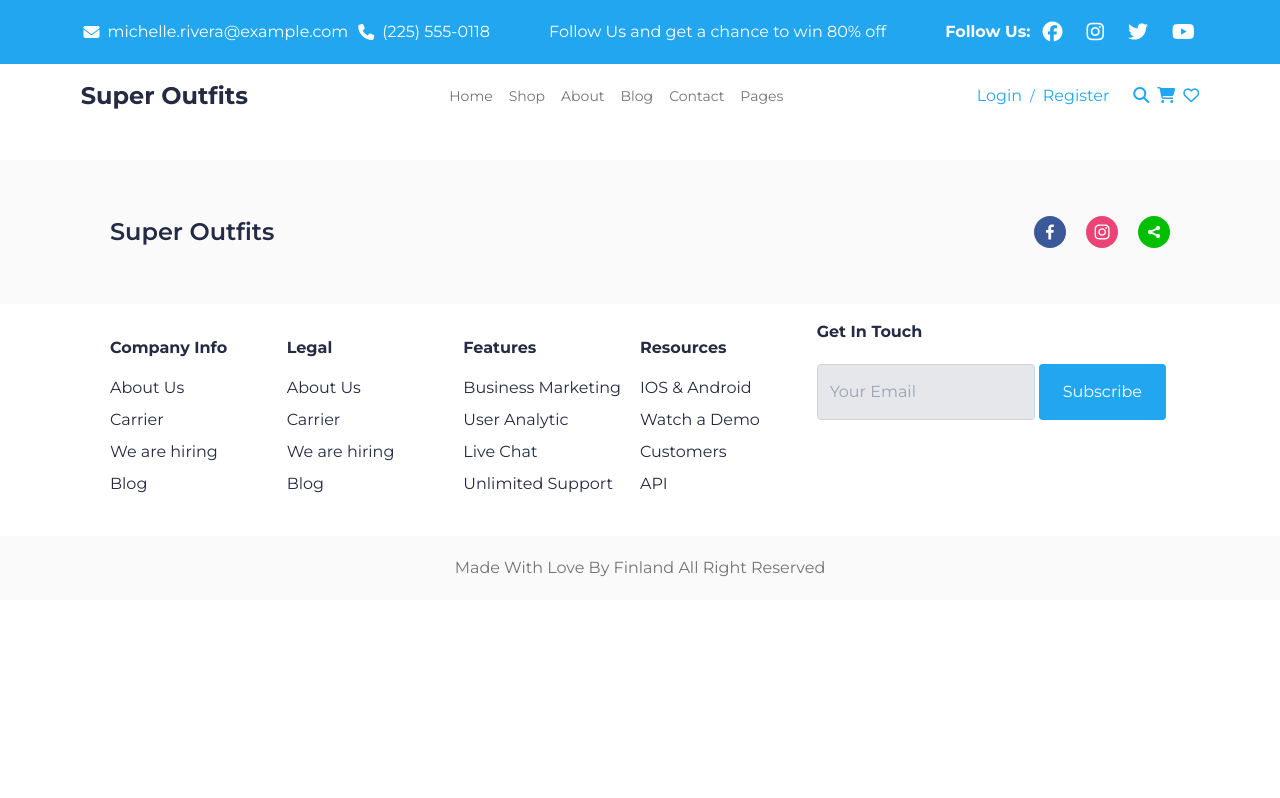
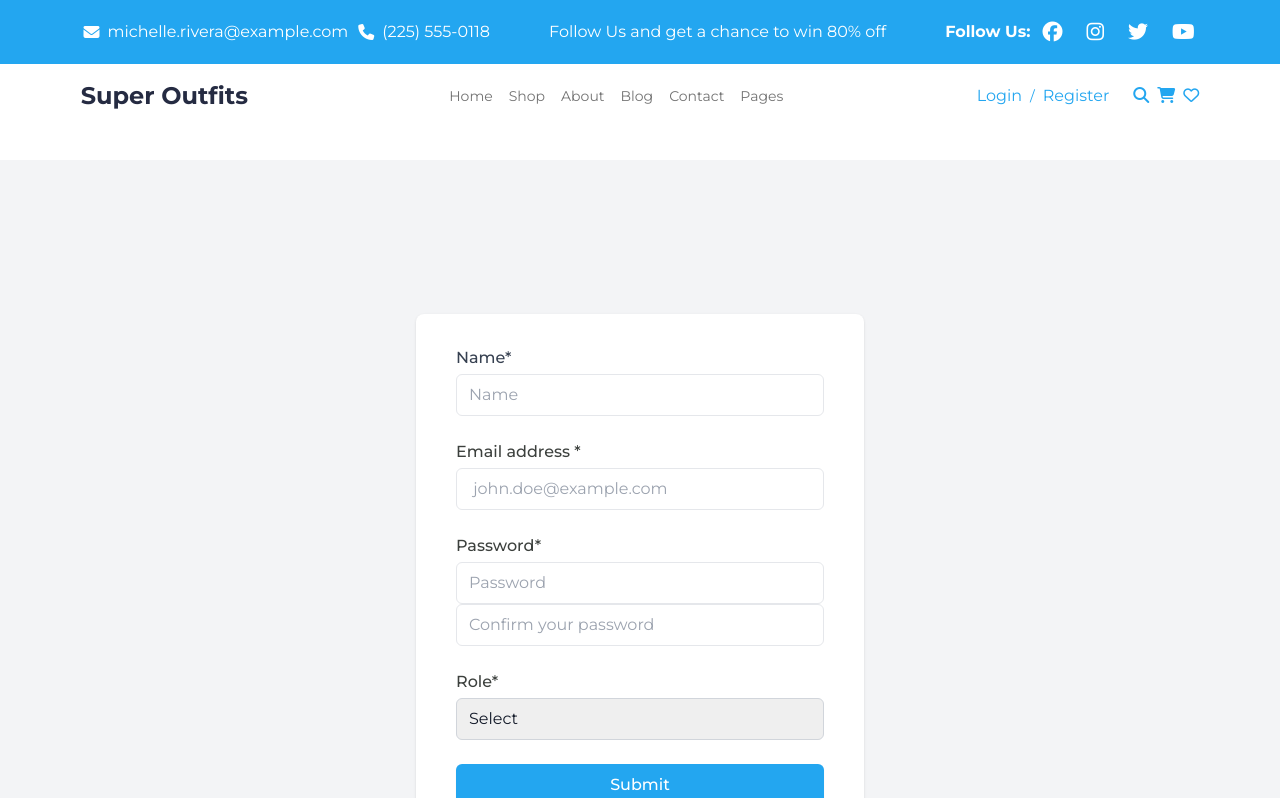
Before and after one commit to yagmurrb/ecommerce, a React (Vite) app: page /register in a window 1280 px wide. Shown: the top 798 px of the page. Built offline with nearby package versions, Linux system fonts and the light colour scheme.

Commit message:
signup page in progress

```diff
--- a/src/layouts/PageContent.jsx
+++ b/src/layouts/PageContent.jsx
@@ -30,7 +30,7 @@ function PageContent() {
         <Route path="/about">
           <AboutUs />
         </Route>
-        <Route path="/signup">
+        <Route path="/register">
           <SignUp />
         </Route>
       </Switch>
--- a/src/pages/SignUp.jsx
+++ b/src/pages/SignUp.jsx
@@ -1,42 +1,45 @@
-import React from "react";
+import React, { useState } from "react";
 import { useForm } from "react-hook-form";
 
-export default function SignUp() {
+export default function App() {
   const {
     register,
     handleSubmit,
+    watch,
     reset,
     formState: { errors },
   } = useForm();
+
+  const [showStoreDetails, setShowStoreDetails] = useState(false); // Rol seçimine bağlı olarak "Store Details" bölümünün gösterilip gizlenmesi için state
+
   const onSubmit = (data) => {
     console.log(data);
     reset();
   };
-  console.log(errors);
 
   return (
-    <div className="min-h-screen bg-gray-100  flex-col justify-center py-12 sm:px-6 lg:px-8">
+    <div className="min-h-screen bg-gray-100  flex flex-col justify-center py-12 sm:px-6 lg:px-8">
       <div className="mt-8 sm:mx-auto sm:w-full sm:max-w-md">
         <div className="bg-white py-8 px-4 shadow sm:rounded-lg sm:px-10">
           <form onSubmit={handleSubmit(onSubmit)} className="space-y-6">
             <div>
               <label
                 htmlFor="name"
-                className="block text-sm font-medium text-gray-700"
+                className="block text-sm font-medium text-gray-700 "
               >
                 Name*
               </label>
 
-              <div className="mt-1">
+              <div className="mt-1 ">
                 <input
                   type="text"
                   id="name"
                   {...register("Name", { required: true, max: 50, min: 3 })}
-                  className="appearance-none rounded-md relative block w-full px-3 py-2 border"
+                  className="appearance-none rounded-md relative block w-full px-3 py-2 border focus:outline-none focus:border-indigo-500 focus:z-10   "
                   placeholder="Name"
                 />
                 {errors.Name && (
-                  <p className="text-red-500 text-xs mt-1">
+                  <p className="text-danger-color text-h6 mt-1">
                     Name is required and should be at least 3 characters long
                   </p>
                 )}
@@ -46,11 +49,11 @@ export default function SignUp() {
             <div>
               <label
                 htmlFor="email"
-                className="block text-sm font-medium text-secondary-color-2"
+                className="block text-sm font-medium text-secondary-color-2 "
               >
                 Email address *
               </label>
-              <div className="mt-1">
+              <div className="mt-1 ">
                 <input
                   id="email"
                   type="email"
@@ -58,11 +61,11 @@ export default function SignUp() {
                     required: true,
                     pattern: /\S+@\S+\.\S+/i,
                   })}
-                  className="appearance-none rounded-md relative block w-full px-3 py-2 border"
+                  className="appearance-none rounded-md relative block w-full px-3 py-2 border focus:outline-none focus:border-indigo-500 focus:z-10 "
                   placeholder=" john.doe@example.com"
                 />
                 {errors.Email && (
-                  <p className="text-danger-color text-xs mt-1">
+                  <p className="text-danger-color text-h6 mt-1">
                     Email is required and should be valid
                   </p>
                 )}
@@ -72,7 +75,7 @@ export default function SignUp() {
             <div>
               <label
                 htmlFor="password"
-                className="block text-sm font-medium text-gray-700"
+                className="block text-sm font-medium text-secondary-text-color-2"
               >
                 Password*
               </label>
@@ -85,14 +88,30 @@ export default function SignUp() {
                     pattern:
                       /^(?=.*[A-Za-z])(?=.*\d)(?=.*[@$!%*#?&.])[A-Za-z\d@$!%*#?&.]{8,}$/i,
                   })}
-                  className="appearance-none rounded-md relative block w-full px-3 py-2 border"
+                  className="appearance-none rounded-md relative block w-full px-3 py-2 border focus:outline-none focus:border-indigo-500 focus:z-10 md-4"
                   placeholder="Password"
                 />
                 {errors.Password && (
-                  <p className="text-danger-color text-xs mt-1">
+                  <p className="text-danger-color text-h6 mt-1">
                     Password is required and should contain at least 8
                     characters including one letter, one number, and one special
                     character
+                  </p>
+                )}
+                <input
+                  type="password"
+                  placeholder="Confirm your password"
+                  className="appearance-none rounded-md relative block w-full px-3 py-2 border focus:outline-none focus:border-indigo-500 focus:z-10"
+                  {...register("confirm_password", {
+                    required: "Confirming your password is required",
+                    validate: (value) =>
+                      value === watch("password") ||
+                      "Your passwords do not match!",
+                  })}
+                />
+                {errors.confirm_password && (
+                  <p className="text-alert-color">
+                    {errors.confirm_password.message}
                   </p>
                 )}
               </div>
@@ -101,7 +120,7 @@ export default function SignUp() {
             <div>
               <label
                 htmlFor="role"
-                className="block text-sm font-medium text-gray-700"
+                className="block text-sm font-medium text-secondary-text-color-2"
               >
                 Role*
               </label>
@@ -110,21 +129,130 @@ export default function SignUp() {
                   id="role"
                   {...register("Role", { required: true })}
                   className={`appearance-none rounded-md relative block w-full px-3 py-2 border ${
-                    errors.Role ? "border-red-500" : "border-gray-300"
+                    errors.Role ? "border-danger-color" : "border-gray-300 "
                   } placeholder-gray-500 text-gray-900 focus:outline-none focus:ring-indigo-500 focus:border-indigo-500 focus:z-10 sm:text-sm`}
+                  onChange={(e) =>
+                    setShowStoreDetails(e.target.value === "Store")
+                  }
                 >
                   <option value="">Select</option>
-                  <option value="Male">Male</option>
-                  <option value="Female">Female</option>
-                  <option value="Other">Other</option>
+                  <option value="Custom">Custom</option>
+                  <option value="Store">Store</option>
+                  <option value="Admin">Admin</option>
                 </select>
                 {errors.Role && (
-                  <p className="text-danger-color text-xs mt-1">
+                  <p className="text-danger-color text-h6 mt-1">
                     Role is required
                   </p>
                 )}
               </div>
             </div>
+
+            {showStoreDetails && (
+              <>
+                <div>
+                  <label
+                    htmlFor="storeName"
+                    className="block text-sm font-medium text-secondary-text-color-2"
+                  >
+                    Store Name*
+                  </label>
+                  <div className="mt-1">
+                    <input
+                      id="storeName"
+                      type="text"
+                      {...register("storeName", { required: true, min: 3 })}
+                      className="appearance-none rounded-md relative block w-full px-3 py-2 border focus:outline-none focus:border-indigo-500 focus:z-10 "
+                      placeholder="Store Name"
+                    />
+                    {errors.storeName && (
+                      <p className="text-danger-color text-h6 mt-1">
+                        Store Name should contain at least 3 characters.
+                      </p>
+                    )}
+                  </div>
+                </div>
+
+                <div>
+                  <label
+                    htmlFor="storePhone"
+                    className="block text-sm font-medium text-secondary-text-color-2"
+                  >
+                    Store Phone*
+                  </label>
+                  <div className="mt-1">
+                    <input
+                      id="storePhone"
+                      type="tel"
+                      {...register("storePhone", {
+                        required: true,
+                        pattern:
+                          /^((\+|00)90[\s-]?)?0?([0-9]{3})[\s-]?([0-9]{3})[\s-]?([0-9]{2})[\s-]?([0-9]{2})$/,
+                      })}
+                      className="appearance-none rounded-md relative block w-full px-3 py-2 border focus:outline-none focus:border-indigo-500 focus:z-10 "
+                      placeholder="Store Phone"
+                    />
+                    {errors.storePhone && (
+                      <p className="text-danger-color text-h6 mt-1">
+                        Please type a valid Turkish phone number.
+                      </p>
+                    )}
+                  </div>
+                </div>
+
+                <div>
+                  <label
+                    htmlFor="taxNo"
+                    className="block text-sm font-medium text-secondary-text-color-2"
+                  >
+                    Store Tax ID*
+                  </label>
+                  <div className="mt-1">
+                    <input
+                      id="taxNo"
+                      type="text"
+                      {...register("taxNo", {
+                        required: true,
+                        pattern: /^T\d{4}V\d{6}$/,
+                      })}
+                      className="appearance-none rounded-md relative block w-full px-3 py-2 border focus:outline-none focus:border-indigo-500 focus:z-10 "
+                      placeholder="TXXXXVXXXXXX"
+                    />
+                    {errors.taxNo && (
+                      <p className="text-danger-color text-h6 mt-1">
+                        Tax ID should match the pattern “TXXXXVXXXXXX”
+                      </p>
+                    )}
+                  </div>
+                </div>
+
+                <div>
+                  <label
+                    htmlFor="bankAccount"
+                    className="block text-sm font-medium text-secondary-text-color-2"
+                  >
+                    Store Bank Account*
+                  </label>
+                  <div className="mt-1">
+                    <input
+                      id="bankAccount"
+                      type="text"
+                      {...register("bankAccount", {
+                        required: true,
+                        pattern: /^[A-Z]{2}\d{2}[A-Z0-9]{0,31}$/,
+                      })}
+                      className="appearance-none rounded-md relative block w-full px-3 py-2 border focus:outline-none focus:border-indigo-500 focus:z-10 "
+                      placeholder="IBAN Number"
+                    />
+                    {errors.bankAccount && (
+                      <p className="text-danger-color text-h6 mt-1">
+                        Bank Account should be a valid IBAN address.
+                      </p>
+                    )}
+                  </div>
+                </div>
+              </>
+            )}
 
             <div>
               <button
```
